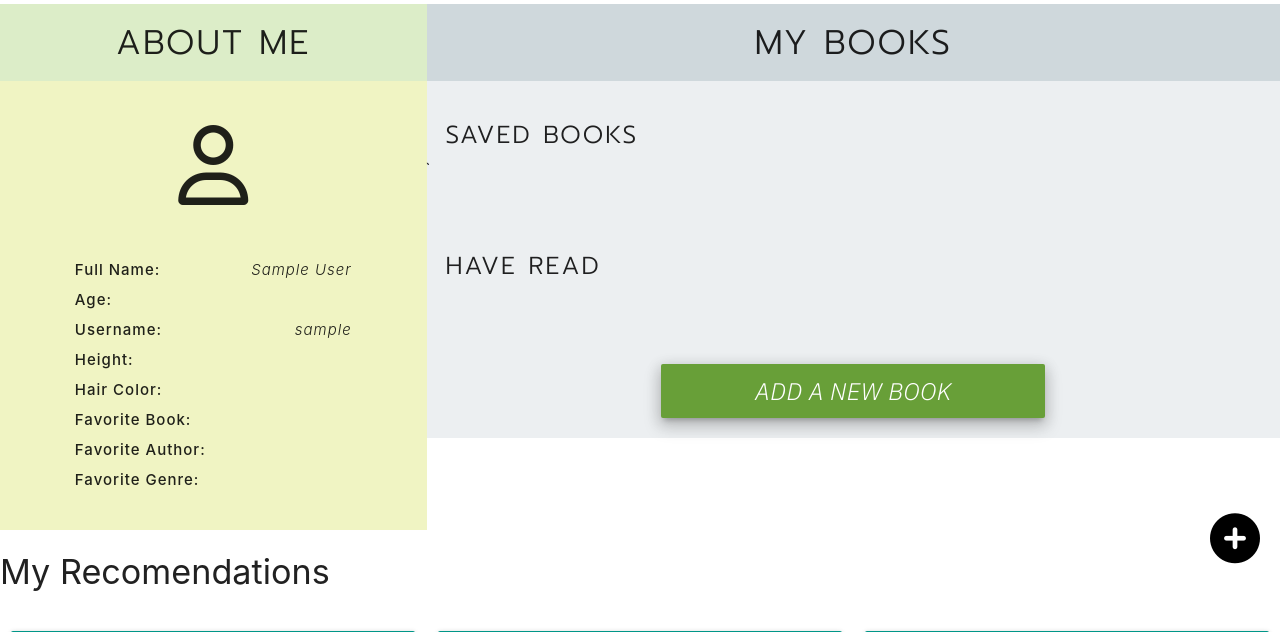
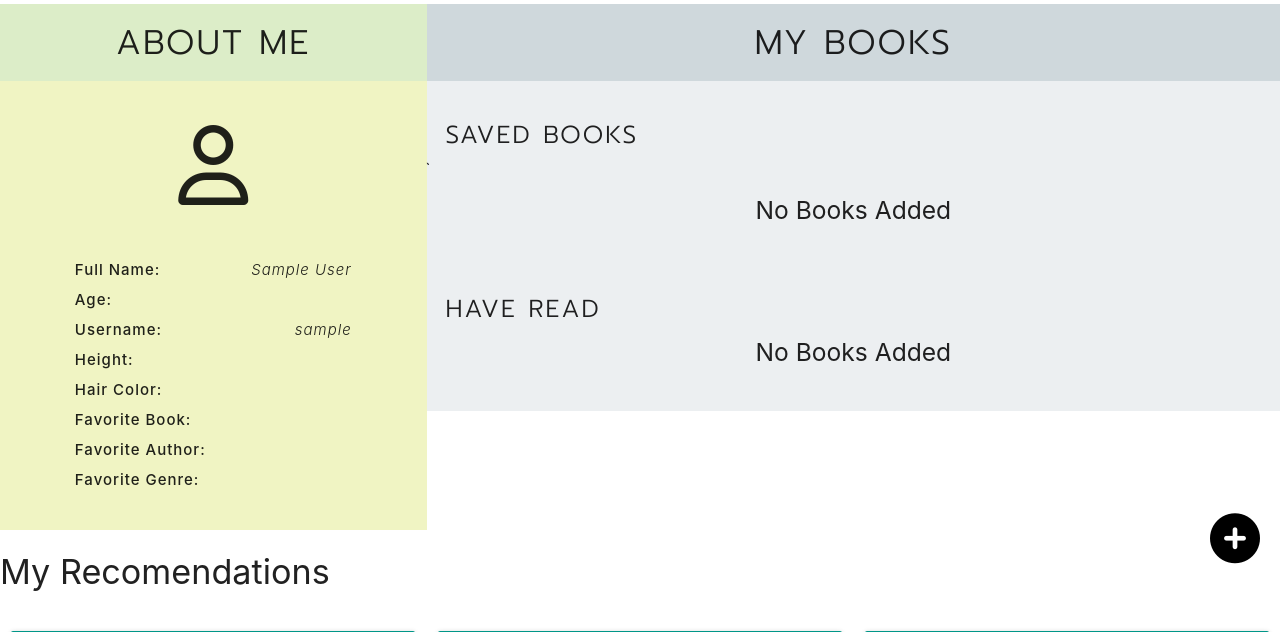
Before and after one commit to matildamuyingo/MilestoneProject3, a Flask app: page /profile/1 in a window 1280 px wide. Shown: the part 203-835 px from the top of the page. Run offline with Flask 2, Linux system fonts and the light colour scheme; the visitor is signed in with stand-in values (Sample User, id 1); a database or web service that is not in the repository returns one stand-in record (values such as "Sample title"); some libraries are stand-ins or nearby versions.

Commit message:
Changed profile so that 'No Books Added' is displayed if user have not added books to category

```diff
--- a/templates/profile.html
+++ b/templates/profile.html
@@ -60,9 +60,10 @@
                      <!--Saved Books Loop-->`
                     {% if books|length > 0 %}
 					<ul>
-                        {% for book in books %}
+                        {% for book in books if book.added_by|lower == username.username|lower %}
+
                                 {% if not book.read_book == "on" %}
-                                {% if book.added_by|lower == session.user|lower %}
+
                                     <li>
                                         <div class="col s12 m6 l4">
                                             <div class="card horizontal book-card-style">
@@ -78,9 +79,14 @@
                                             </div>
                                         </div>
                                     </li>
+
                                 {% endif %}
-                            {% endif %}
+
+
+                        {% else %}
+                            <h5 class="center-align">No Books Added</h5>
                         {% endfor %}
+
 					</ul>
                     {% else %}
                         <h5 class="center-align">No Books Added</h5>
@@ -93,9 +99,10 @@
                     <h5 class="book-sm-heading promt-font">Have Read</h5>
                     {% if books|length > 0 %}
 					<ul>
-                        {% for book in books %}
+                        {% for book in books if book.added_by|lower == username.username|lower %}
+
                             {% if book.read_book == "on" %}
-                                {% if book.added_by|lower == session.user|lower %}
+
                                 <li>
                                     <div class="col s12 m6 l4">
                                         <div class="card horizontal book-card-style">
@@ -111,11 +118,10 @@
                                         </div>
                                     </div>
                                 </li>
-                                    {% if book.added_by|length == 0 %}
+
+                            {% endif %}
+                        {% else %}
                             <h5 class="center-align">No Books Added</h5>
-                                    {% endif %}
-                                {% endif %}
-                            {% endif %}
                         {% endfor %}
 					</ul>
                     {% else %}
@@ -123,11 +129,13 @@
                     {% endif %}
                 </div>
 
+                {% if session.user|lower == username.username|lower %}
                 <!--Add more Books Button-->
                 <div class="row center-align top-space">
                     <a href="{{ url_for('add_book') }}"
                         class="btn-large duo-buttons light-green darken-2 z-depth-3"><i>Add a New Book</i></a>
                 </div>
+                {% endif %}
 
             </div>
     </div>
```
Also changed, not shown: README.md. Lines whose indentation alone changed are shown as unchanged.
